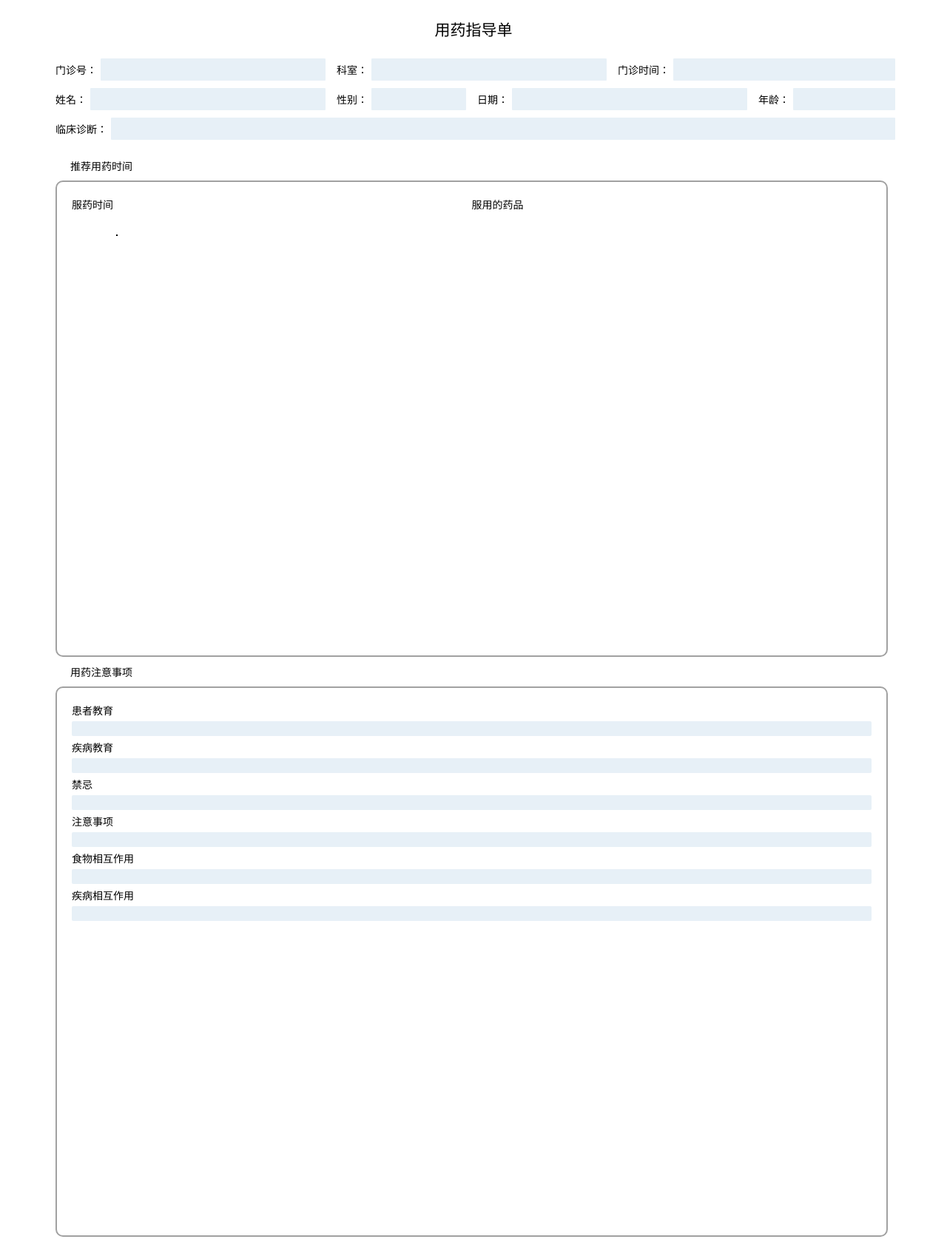
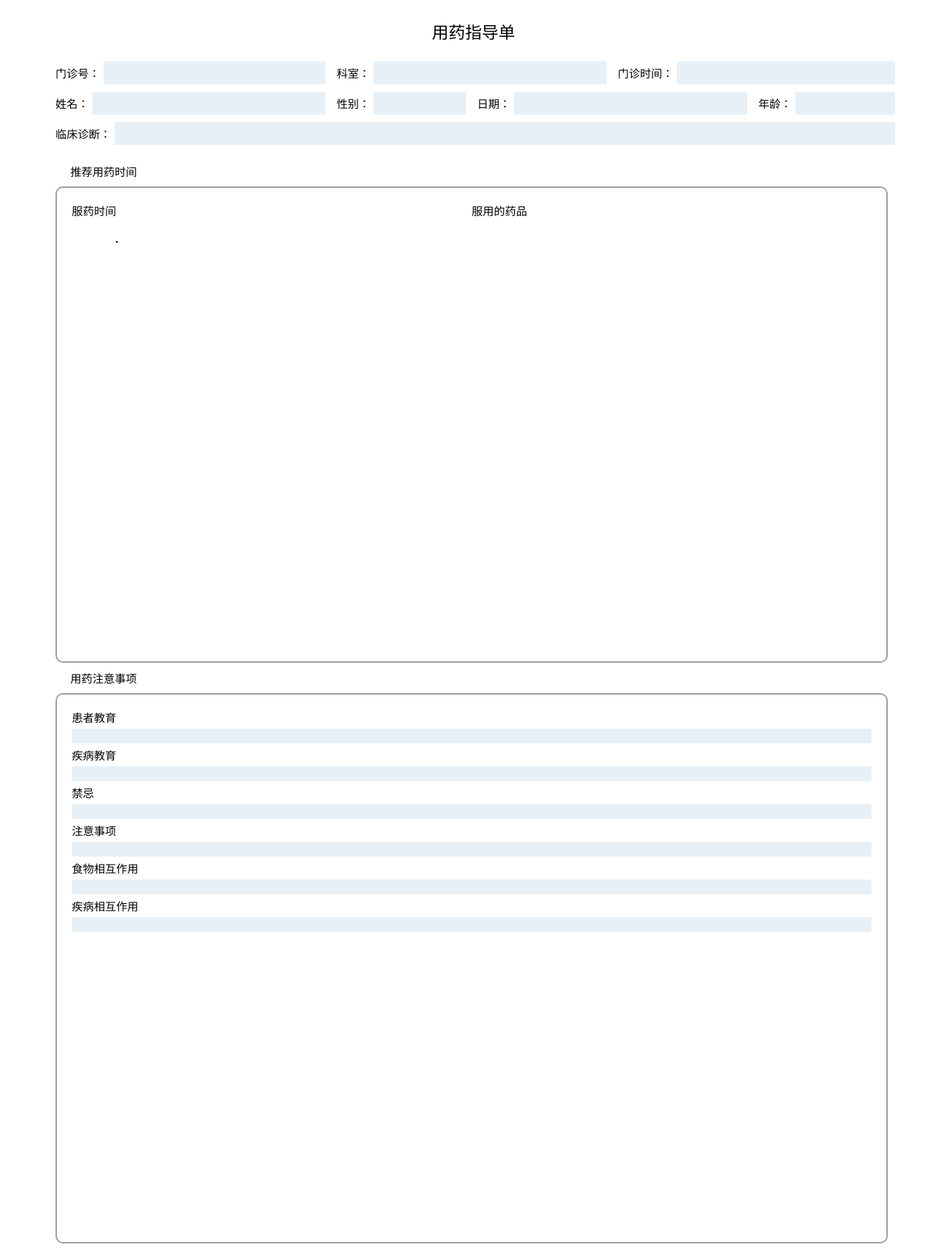
Before and after one commit to Liu-SD/xiangya, a Flask app: template templates/test.html in a window 1280 px wide. Shown: the top 1702 px of the page at 74% size. Run offline with Flask 2, Linux system fonts and the light colour scheme; the template is opened without the code that fills it, so the values that code supplies are empty.

Commit message:
fix:format fix

```diff
--- a/Report.py
+++ b/Report.py
@@ -64,6 +64,7 @@
 	li_html = ""
 	dic = collections.OrderedDict()
 	dic_count = collections.OrderedDict()
+	# 利用map合并同一时间点的药品并计数
 	for med_item in json_data['med_list']:
 		index = med_item['med_time']
 		index = time.strptime(index , "%H:%M")
@@ -94,7 +95,6 @@
 		sum_t += dic_count[k] + 2
 
 	sum_t -= 2
-	# print(sum_t)
 	append_html = ""
 	if sum_t > threshold:
 		append_html = templates.template('append_li.html').render(append_html = li_html_append)
@@ -107,6 +107,7 @@
 	res_download_path = ip + ":" + str(port) + "/pdfs/" + file_name
 	img_base64_data = url_to_qrcode(res_download_path)
 
+	# 整个输出模版渲染
 	res = templates.template('test.html').render(
 		li_html = li_html,
 		append_html = append_html,
--- a/templates/style.css
+++ b/templates/style.css
@@ -77,9 +77,9 @@
   font-weight: 600;
   font-size: 12px;
 }
-/* .container div .info {
-  font-weight: 300;
-} */
+.container div .info {
+  line-height:1.25;
+}
 .container div > div {
   margin-top: 5px;
 }
@@ -149,6 +149,7 @@
 
 .caution_margin{
   margin: 5px 0px;
+  line-height:1.25;
 }
 
 
--- a/templates/test.html
+++ b/templates/test.html
@@ -13,7 +13,7 @@
 </head>
 
 
-<body>
+<body style="font-size:15px;">
     <div class="layui-container">
         <div class="layui-row">
             <h2 style="text-align:center;">{{hospital}}<br>用药指导单</h2>
```
